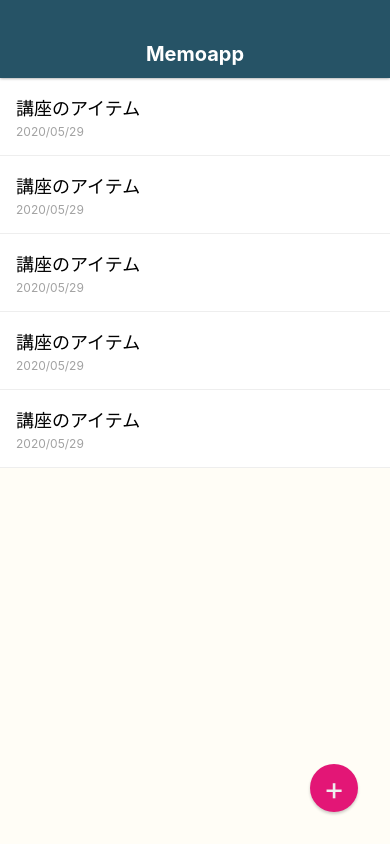
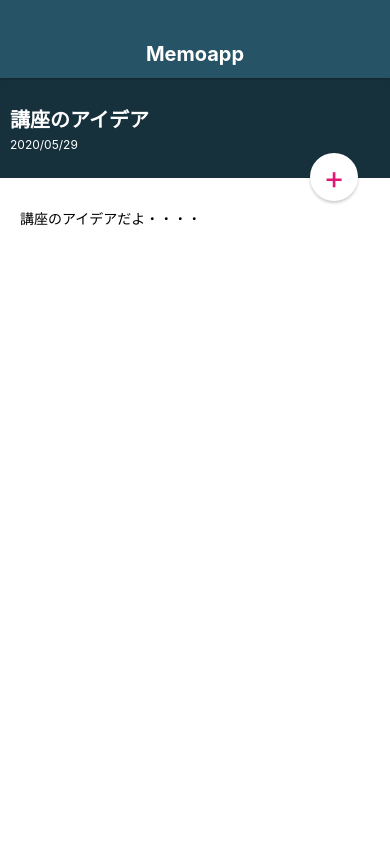
Before and after one commit to TakashiOda/react-firebase-test, a React Native app: screen / in a window 390 px wide. Built offline with nearby package versions, Linux system fonts and the light colour scheme.

Commit message:
MemoDetailScreenのスタイル調整, propsでスタイル上書き

```diff
--- a/App.js
+++ b/App.js
@@ -7,7 +7,9 @@
 // import * as Facebook from 'expo-facebook';
 // import { Alert } from 'react-native';
 import Appbar from './src/components/Appbar';
-import MemoListScreen from './src/screens/MemoListScreen';
+//import MemoDetailScreen from './src/screens/MemoDetailScreen';
+import MemoDetailScreen from './src/screens/MemoDetailScreen';
+
 
 // Initialize Firebase
 const firebaseConfig = {
@@ -29,7 +31,7 @@
     return (
       <View style={styles.container}>
         <Appbar />
-        <MemoListScreen />
+        <MemoDetailScreen />
       </View>
     );
   }
--- a/src/elements/CircleButton.js
+++ b/src/elements/CircleButton.js
@@ -3,9 +3,18 @@
 
 class CircleButton extends React.Component {
   render() {
+    const { style, color } = this.props;
+    let bgColor = '#E31676';
+    let textColor = '#fff';
+
+    if (color === 'white') {
+      bgColor = '#fff';
+      textColor = '#E31676';
+    }
     return (
-      <View style={styles.circleButton}>
-        <Text style={styles.circleButtonTitle}>
+      //この画面に呼び出すelementsのstyleで上書きする
+      <View style={[styles.circleButton, style, { backgroundColor: bgColor }]}>
+        <Text style={[styles.circleButtonTitle, { color: textColor }]}>
           {this.props.children}
         </Text>
       </View>
@@ -20,7 +29,6 @@
     right: 32,
     width: 48,
     height: 48,
-    backgroundColor: '#e31676',
     borderRadius: 24,
     justifyContent: 'center',
     alignItems: 'center',
@@ -31,7 +39,6 @@
   },
   circleButtonTitle: {
     fontSize: 32,
-    color: '#eee',
   },
 });
 
--- /dev/null
+++ b/src/screens/MemoDetailScreen.js
@@ -0,0 +1,59 @@
+import React from 'react';
+import { StyleSheet, View , Text } from 'react-native';
+
+import CircleButton from '../elements/CircleButton';
+
+
+class MemoDetailScreen extends React.Component {
+  render() {
+    return (
+      <View style={styles.container}>
+        <View style={styles.memoHeader}>
+          <Text style={styles.memoHeaderTitle}>講座のアイデア</Text>
+          <Text style={styles.memoHeaderDate}>2020/05/29</Text>
+        </View>
+
+        <View style={styles.memoContent}>
+          <Text>講座のアイデアだよ・・・・</Text>
+        </View>
+        <CircleButton color="white" style={styles.editButton}>+</CircleButton>
+      </View>
+    );
+  }
+}
+
+const styles = StyleSheet.create({
+  container: {
+    flex: 1,
+    width :'100%',
+  },
+  memoHeader: {
+    height: 100,
+    backgroundColor: '#17313c',
+    justifyContent: 'center',
+    padding: 10,
+  },
+  memoHeaderTitle: {
+    fontSize: 20,
+    fontWeight: 'bold',
+    color: '#fff',
+    marginBottom: 4,
+  },
+  memoHeaderDate: {
+    fontSize: 12,
+    color: '#fff',
+  },
+  memoContent: {
+    paddingTop: 30,
+    paddingLeft: 20,
+    paddingRight: 20,
+    paddingBottom: 20,
+    backgroundColor: '#fff',
+    flex: 1,
+  },
+  editButton: {
+    top: 75,
+  },
+});
+
+export default MemoDetailScreen;
```
